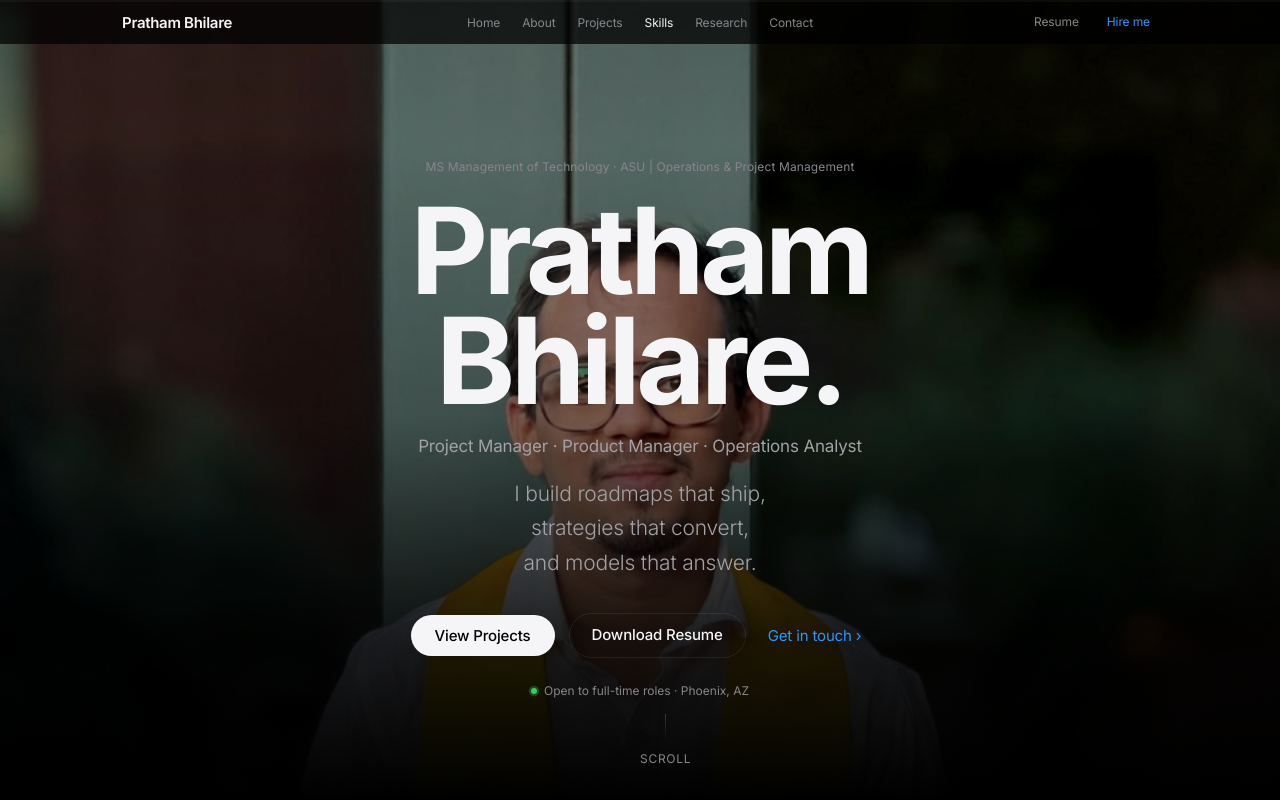
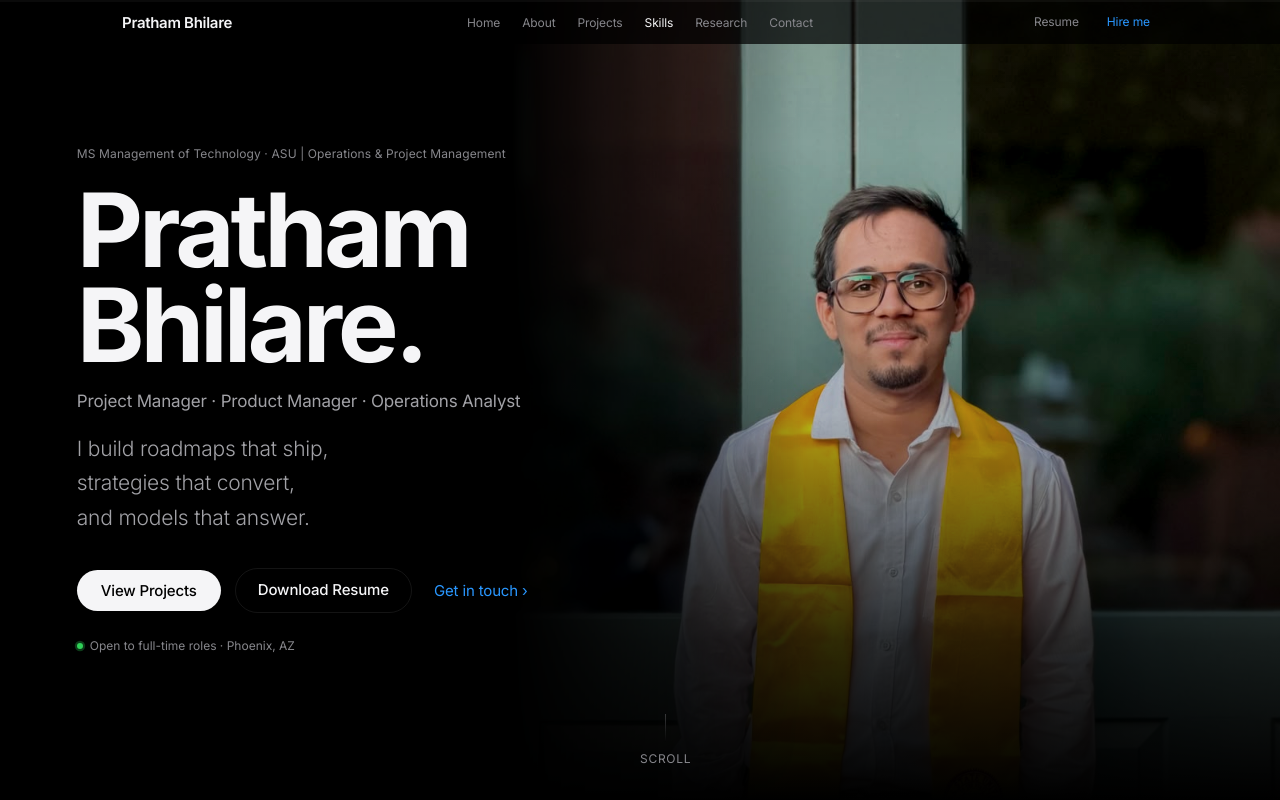
Before and after one commit to bhilarepratham/portfolio, a Next.js app: page / in a window 1280 px wide. Shown: the top 800 px of the page. Built offline with nearby package versions, Linux system fonts and the light colour scheme.

Commit message:
Add styles for hero section and navigation logo

```diff
--- a/app/globals.css
+++ b/app/globals.css
@@ -524,3 +524,19 @@ button { border: none; background: none; font-family: var(--font); color: inheri
 .nav-resume, .nav-hire, .btn-text { display: inline-flex; align-items: center; min-height: 44px; }
 .nav-resume, .nav-hire { padding-inline: 8px; }
 .btn-text { padding-inline: 8px; }
+.nav-logo { display: inline-flex; align-items: center; min-height: 44px; }
+
+/* ── HERO: keep the face clear on wide screens ────────── */
+@media (min-width: 861px) {
+  .hero { justify-content: flex-start; align-items: center; padding-bottom: 0; }
+  .hero-photo-layer {
+    left: 40%;
+    -webkit-mask-image: linear-gradient(90deg, transparent 0%, #000 38%);
+    mask-image: linear-gradient(90deg, transparent 0%, #000 38%);
+  }
+  .hero-img { opacity: 0.85; object-position: center 12%; }
+  .hero-body { text-align: left; margin-left: max(6vw, 48px); max-width: 600px; padding: 0; }
+  .hero-name { font-size: clamp(64px, 8vw, 104px); }
+  .hero-tagline { margin-left: 0; margin-right: 0; }
+  .hero-actions, .hero-avail { justify-content: flex-start; }
+}
```
